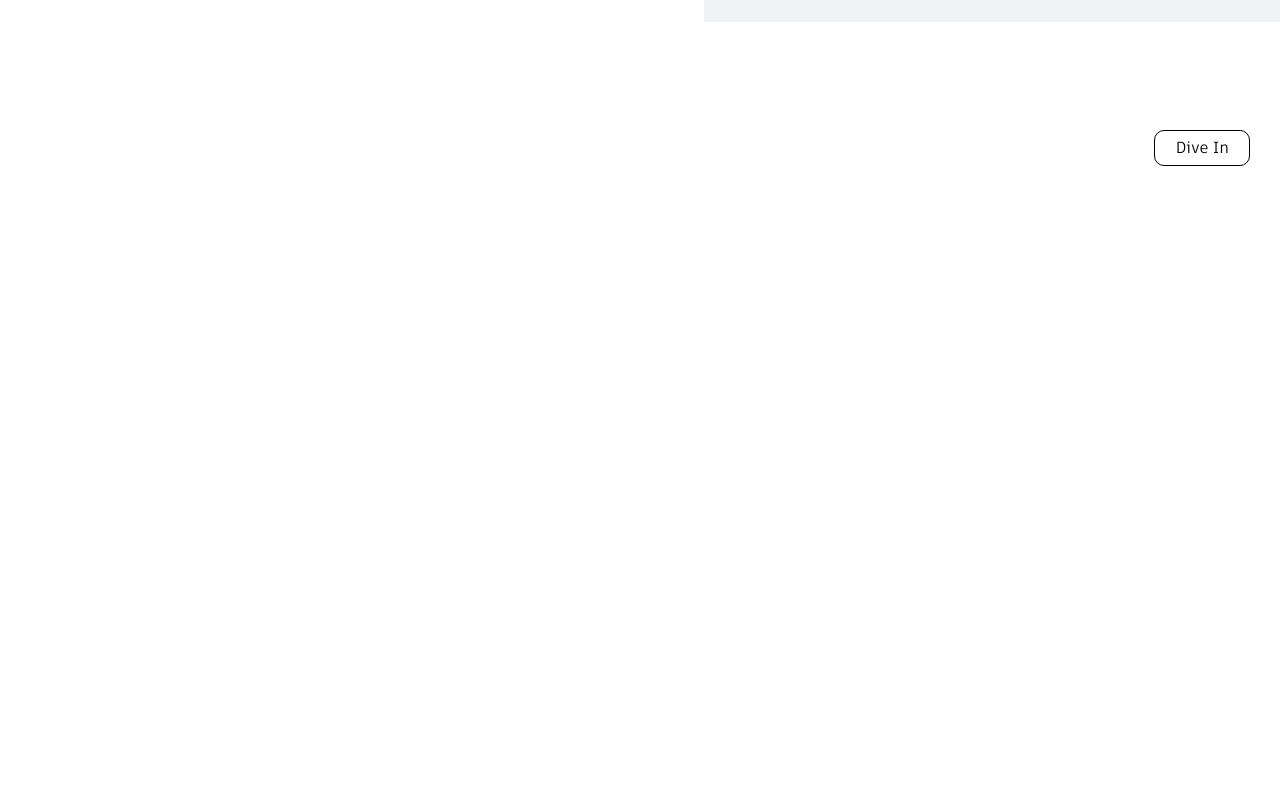
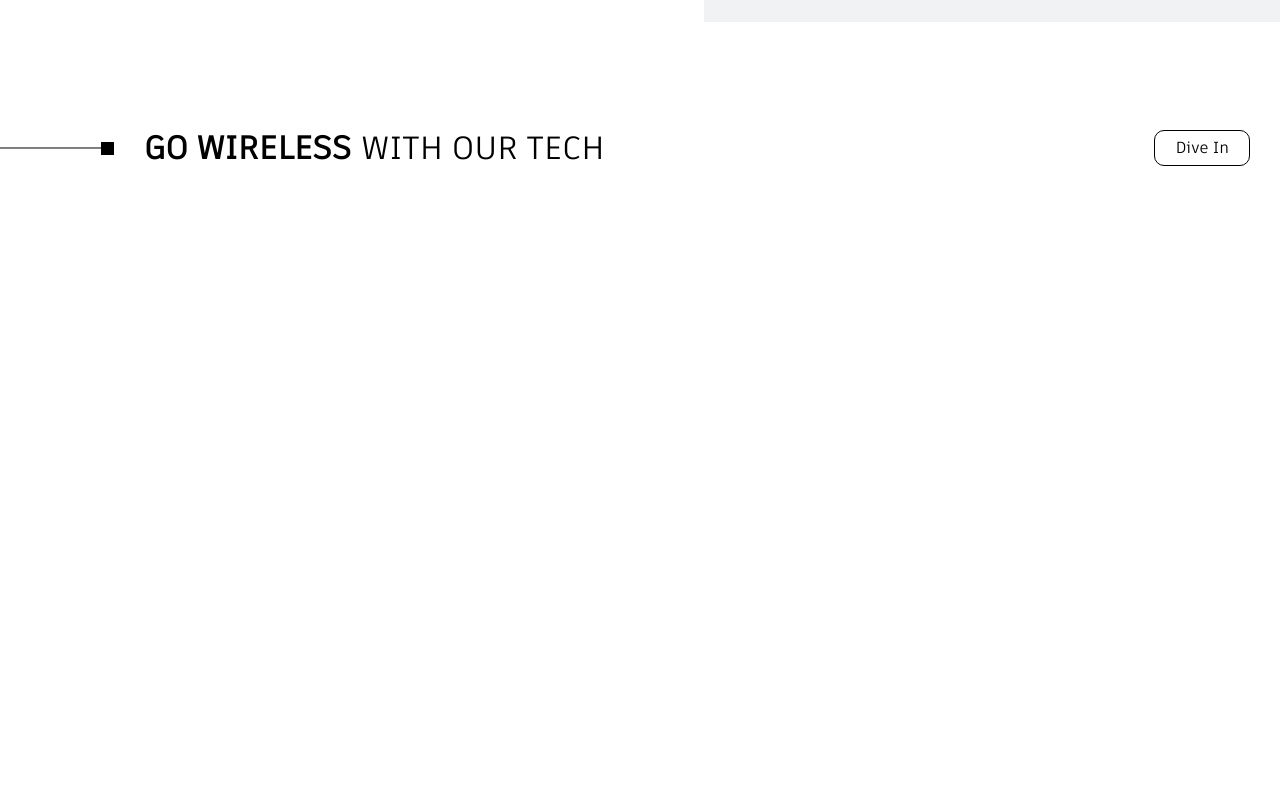
Before and after one commit to HarshAg90/Dashboard_Dynamics_Freelance, a React (Create React App) app: page / in a window 1280 px wide. Shown: the part 1580-2380 px from the top of the page. Built offline with nearby package versions, Linux system fonts and the light colour scheme.

Commit message:
fixed a small bug

```diff
--- a/src/pages/Home.jsx
+++ b/src/pages/Home.jsx
@@ -314,7 +314,7 @@
         <br />
         <br />
         <br />
-        <div ref={wirelessRef} ref={myRef} className="title">
+        <div ref={wirelessRef} className="title">
           <motion.div className="title_h"
           variants={wirelessVariants}
             initial="hidden"
@@ -360,16 +360,19 @@
           type: "spring",
           stiffness: 60,
         }}/> */}
+        <div  ref={myRef} className="videoWrapper">
         <ReactPlayer
+        url='https://www.youtube.com/watch?v=Lmt_CGlEQ-4'
+        width="65%"
+        height='65%'
+        playing={myElementIsVisible}
+        muted={true}
+        playbackRate= {1.25}
+        controls={false}
+        loop={true}
+      />
+        </div>
 
-          url='https://www.youtube.com/watch?v=Lmt_CGlEQ-4'
-          width='69%'
-          height='80vh'
-          playing={myElementIsVisible}
-          muted={true}
-          playbackRate= {1.25}
-          controls={false}
-        />
         <br />
         <br />
         <motion.div className="end_line"
--- a/src/style.scss
+++ b/src/style.scss
@@ -421,6 +421,15 @@
             display: flex;
             justify-content: end;
             align-items: center;
+        }
+
+        .videoWrapper{
+            display: flex;
+            justify-content: center;
+            align-items: center;
+            width: 100%;
+            height: 115vh;
+
         }
     }
     .features{
```
